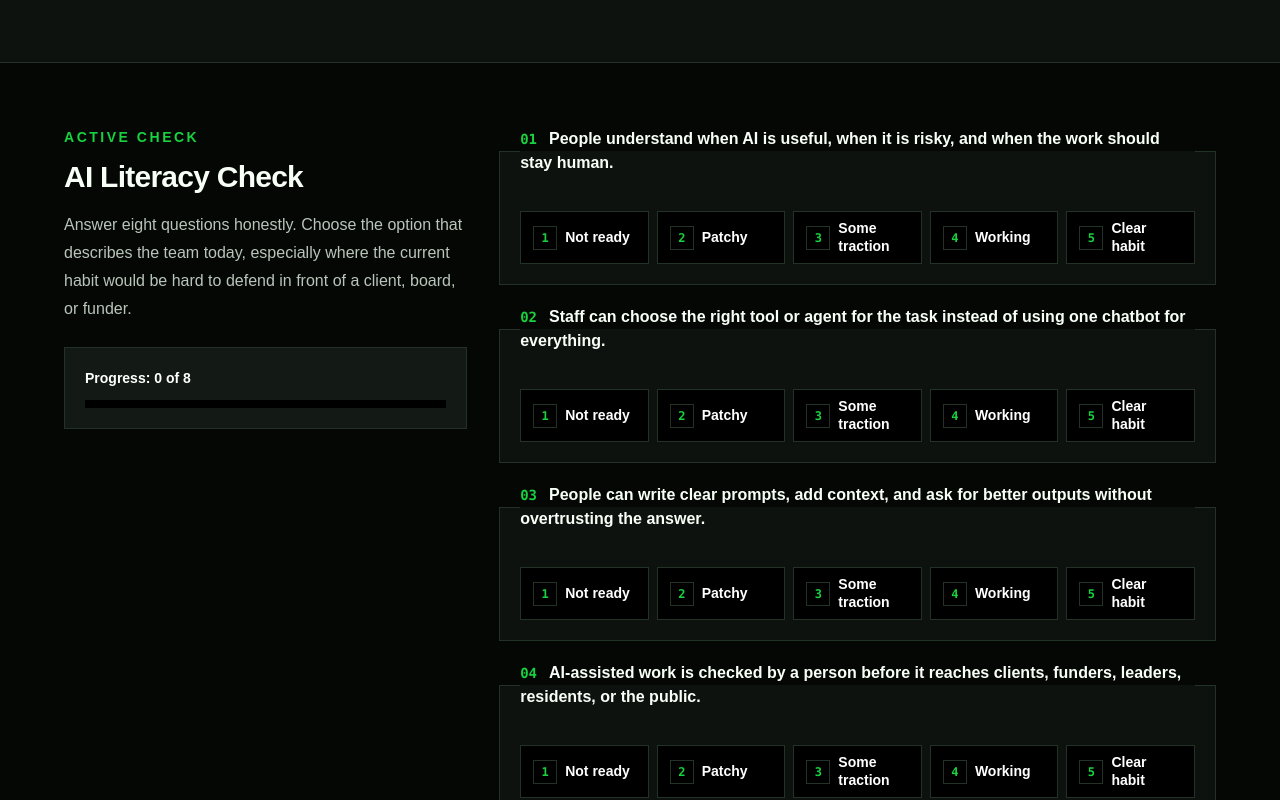
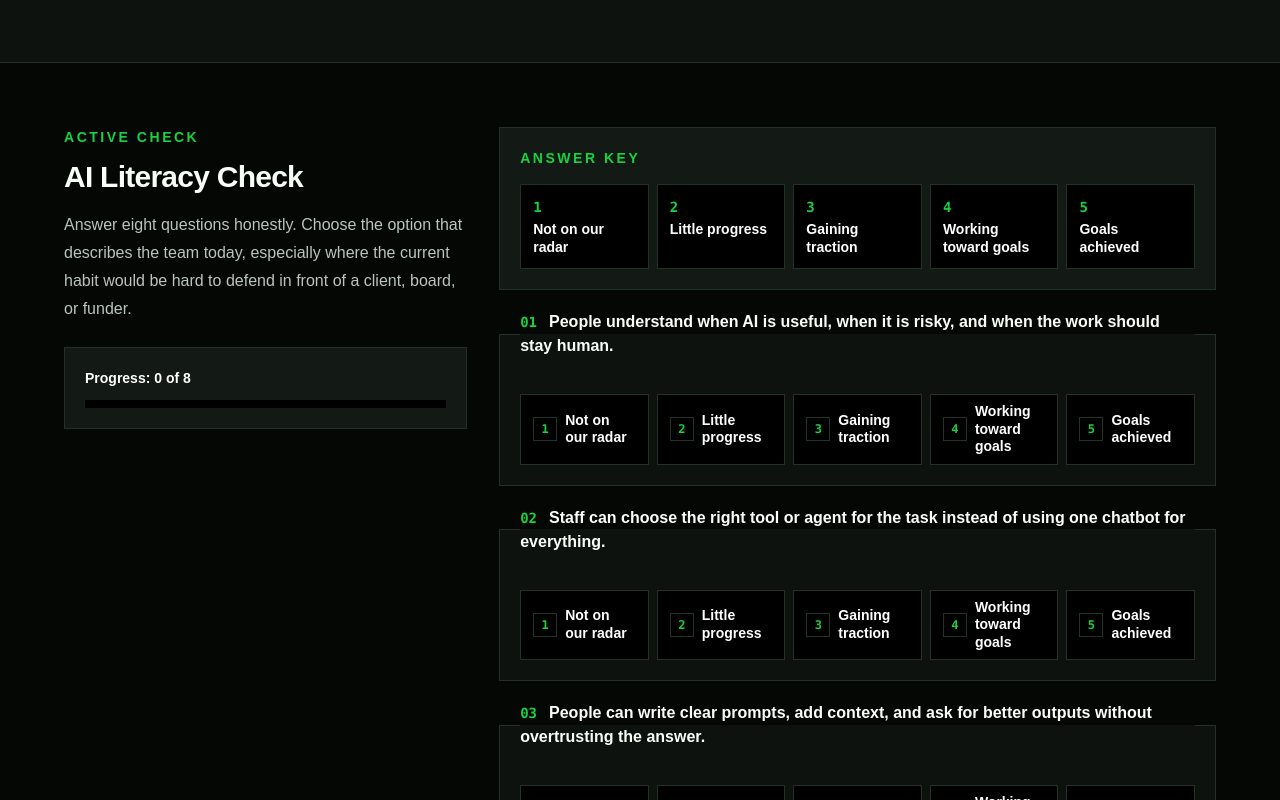
Before and after one commit to jtneumann23/jt23-ai-adoption-diagnostic, a Next.js app: page / in a window 1280 px wide. Shown: the part 1480-2280 px from the top of the page. Built offline with nearby package versions, Linux system fonts and the light colour scheme.

Commit message:
Add diagnostic answer key

```diff
--- a/app/lib/diagnostic.ts
+++ b/app/lib/diagnostic.ts
@@ -27,11 +27,11 @@ export type MaturityLevel = {
 };
 
 const scaleOptions: Question["options"] = [
-  { value: 1, label: "Not ready" },
-  { value: 2, label: "Patchy" },
-  { value: 3, label: "Some traction" },
-  { value: 4, label: "Working" },
-  { value: 5, label: "Clear habit" },
+  { value: 1, label: "Not on our radar" },
+  { value: 2, label: "Little progress" },
+  { value: 3, label: "Gaining traction" },
+  { value: 4, label: "Working toward goals" },
+  { value: 5, label: "Goals achieved" },
 ];
 
 const makeQuestions = (prefix: string, prompts: string[]): Question[] =>
--- a/app/page.tsx
+++ b/app/page.tsx
@@ -151,6 +151,27 @@ export default function Home() {
           </aside>
 
           <div className="space-y-5">
+            <div className="border border-[var(--line)] bg-[var(--panel-soft)] p-5">
+              <p className="text-sm font-bold uppercase tracking-[0.18em] text-[var(--jt23-green)]">
+                Answer key
+              </p>
+              <div className="mt-4 grid gap-2 sm:grid-cols-5">
+                {activeAssessment.questions[0]?.options.map((option) => (
+                  <div
+                    className="border border-[var(--line)] bg-black p-3"
+                    key={option.value}
+                  >
+                    <p className="font-mono text-sm font-bold text-[var(--jt23-green)]">
+                      {option.value}
+                    </p>
+                    <p className="mt-1 text-sm font-bold leading-tight text-white">
+                      {option.label}
+                    </p>
+                  </div>
+                ))}
+              </div>
+            </div>
+
             {activeAssessment.questions.map((question, questionIndex) => (
               <fieldset
                 className="border border-[var(--line)] bg-[var(--panel)] p-5"
--- a/work/check-flow.tsx
+++ b/work/check-flow.tsx
@@ -85,6 +85,9 @@ assert.ok(text().includes("AI is already in the workflow. Is it under control?")
 assert.ok(text().includes("JT23 AI Adoption Diagnostic"));
 assert.ok(text().includes("No private data needed."));
 assert.ok(text().includes("Book a Readiness Call"));
+assert.ok(text().includes("Answer key"));
+assert.ok(text().includes("Not on our radar"));
+assert.ok(text().includes("Goals achieved"));
 
 await expectAssessmentResult("Start AI Literacy Check", 1, 8, "AI Unclear");
 await expectAssessmentResult("Start AI Policy Check", 3, 24, "AI Curious");
```
Also changed, not shown: 1 other file (tests, documents, lock files or other folders).
